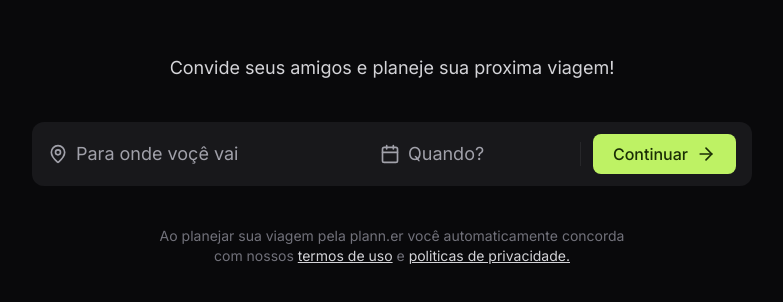
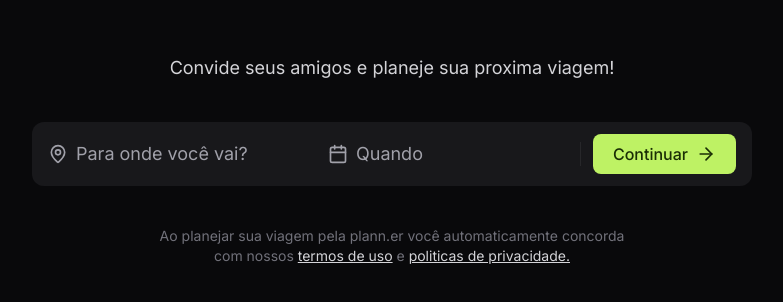
Before and after one commit to PeterAires/Projeto-Rocktseat-React, a React (Vite) app in the folder React-Rocketseat/: page / in a window 1280 px wide. Shown: the part 240-542 px from the top of the page, without its empty margins (248-1031 px from the left). Built offline with nearby package versions, Linux system fonts and the light colour scheme.

Commit message:
state lift

```diff
--- a/React-Rocketseat/package.json
+++ b/React-Rocketseat/package.json
@@ -10,10 +10,12 @@
     "preview": "vite preview"
   },
   "dependencies": {
+    "date-fns": "^3.6.0",
     "localforage": "^1.10.0",
     "lucide-react": "^0.408.0",
     "match-sorter": "^6.3.4",
     "react": "^18.3.1",
+    "react-day-picker": "^9.0.4",
     "react-dom": "^18.3.1",
     "react-router-dom": "^6.25.1",
     "sort-by": "^1.2.0",
--- a/React-Rocketseat/src/index.css
+++ b/React-Rocketseat/src/index.css
@@ -9,3 +9,8 @@
 input {
     color-scheme:dark
 }
+.rdp-root {
+    --rdp-accent-color: indigo; /* Change the accent color to indigo. */
+    --rdp-accent-background-color: rgba(255,255,255,0.03);; /* Change the accent background color. */
+    /* Add more CSS variables here. */
+  }
--- a/React-Rocketseat/src/pages/create-trip/index.tsx
+++ b/React-Rocketseat/src/pages/create-trip/index.tsx
@@ -1,9 +1,10 @@
-import { FormEvent, useState } from 'react'
+ import { FormEvent, useState } from 'react'
 import { useNavigate } from 'react-router-dom'
 import { InviteConvidadosModal } from './invite-convidados-modal'
 import { JanelaConfirmarViagem } from './janela-confirmar-viagem'
 import { DestinoEDataPasso } from './passos/destino-e-data-passo'
 import { InviteConvidadosPasso } from './passos/invite-convidados-passo'
+import { DateRange } from 'react-day-picker'
 
 export function CreateTripPage() {
     const navigate = useNavigate()
@@ -13,6 +14,11 @@ export function CreateTripPage() {
     const [janelaDeConfirmarViagemAberta,setJanelaDeConfirmarViagemAberta] = useState(false)
 
     const [emailsParaEnviar,setEmailsParaEnviar] = useState([])
+
+    const [destino,setDestino] = useState()
+    const [usuarioNome,setUsuarioNome] = useState()
+    const [usuarioEmail,setUsuarioEmail] = useState()
+    const [inicioETerminoDoEvendo,setInicioETerminoDoEvendo] = useState<DateRange | undefined>()
 
     function abrirJanelaDeConvidados(){
       setJanelaDeConvidadoAberta(true)
@@ -79,7 +85,8 @@ export function CreateTripPage() {
         <DestinoEDataPasso
         abrirJanelaDeConvidados={abrirJanelaDeConvidados}
         fecharJanelaDeConvidados={fecharJanelaDeConvidados}
-        janelaDeConvidadoAberta={janelaDeConvidadoAberta}/>
+        janelaDeConvidadoAberta={janelaDeConvidadoAberta}
+        setDestino={setDestino}/>
 
         {janelaDeConvidadoAberta && (
           <InviteConvidadosPasso
--- a/React-Rocketseat/src/pages/create-trip/passos/destino-e-data-passo.tsx
+++ b/React-Rocketseat/src/pages/create-trip/passos/destino-e-data-passo.tsx
@@ -1,30 +1,76 @@
-import { MapPin, Calendar, ArrowRight, Settings2,} from 'lucide-react'
+import { MapPin, Calendar, ArrowRight, Settings2, X,} from 'lucide-react'
 import { Button } from '../../../Componentes/button'
+import { useState } from 'react'
+import { DateRange, DayPicker } from 'react-day-picker'
+import 'react-day-picker/dist/style.css'
+import { format } from 'date-fns'
 
 interface DestinoEDataProps {
     janelaDeConvidadoAberta: boolean
     fecharJanelaDeConvidados: () => void
     abrirJanelaDeConvidados: () => void
+    setDestino: (destino: string) => void
 }
+
 
 export function DestinoEDataPasso({
     janelaDeConvidadoAberta,
     fecharJanelaDeConvidados,
-    abrirJanelaDeConvidados
+    abrirJanelaDeConvidados,
+    setDestino
 }: DestinoEDataProps){
+
+  const [dataPickerAberto,setDataPickerAberto] = useState(false)
+  const [inicioETerminoDoEvendo,setInicioETerminoDoEvendo] = useState<DateRange | undefined>()
+
+  function AbrirDataPicker(){
+    return setDataPickerAberto(true)
+  }
+  function FecharDataPicker(){
+    return setDataPickerAberto(false)
+  }
+
+  const dataExibida = inicioETerminoDoEvendo && inicioETerminoDoEvendo.from && inicioETerminoDoEvendo.to
+  ? format(inicioETerminoDoEvendo.from, "d' de 'LLL" ).concat(' até ').concat(format(inicioETerminoDoEvendo.to, "d' de 'LLL" ))
+  : null
+
     return(
+
         <div className="h-16 bg-zinc-900 px-4 rounded-xl flex items-center shadow-shape gap-3">
           <div className='flex items-center gap-2 flex-1'>
             <MapPin className='size-5 text-zinc-400'/>
-             <input disabled={janelaDeConvidadoAberta} type="text" placeholder="Para onde voçê vai" className="bg-transparent text-lg placeholder-zinc-400 outline-none flex-1"/>
+             <input
+             onChange={(e) => setDestino(e.target.value)}
+             disabled={janelaDeConvidadoAberta}
+             type="text" placeholder="Para onde você vai?"
+             className="bg-transparent text-lg placeholder-zinc-400 outline-none flex-1"/>
           </div>
-          <div className='flex items-center gap-2'>
-           <Calendar className='size-5 text-zinc-400'/>
-           <input disabled={janelaDeConvidadoAberta} type="text" placeholder="Quando?" className="bg-transparent text-lg placeholder-zinc-400 w-40 outline-none"/>
-           </div>
+          <button onClick={AbrirDataPicker} disabled={janelaDeConvidadoAberta} className='flex items-center gap-2 text-left w-[240px]'>
+            <Calendar className='size-5 text-zinc-400'/>
+            <span className='text-lg text-zinc-400 w-40 flex-1'>
+              {dataExibida || 'Quando'}
+            </span>
+          </button>
+
+      {dataPickerAberto && (
+        <div className='fixed inset-0 bg-black/60 flex items-center justify-center '>
+          <div className=' rounded-xl py-5 px-6 shadow-shape bg-zinc-900 space-y-5'>
+              <div className='space-y-2'>
+                <div className='flex items-center justify-between'>
+                  <h2 className='text-lg font-semibold'>Selecione a Data</h2>
+                  <button type='button' onClick={FecharDataPicker}>
+                    <X className='size-5 text-zinc-400'/>
+                  </button>
+
+                </div>
+              </div>
+
+              <DayPicker mode='range' selected={inicioETerminoDoEvendo} onSelect={setInicioETerminoDoEvendo}/>
+          </div>
+        </div>
+      )}
 
             <div className='w-px h-6 bg-zinc-800'>
-
             </div>
 
             {janelaDeConvidadoAberta ? (
```
Also changed, not shown: 2 other files (tests, documents, lock files or other folders).
